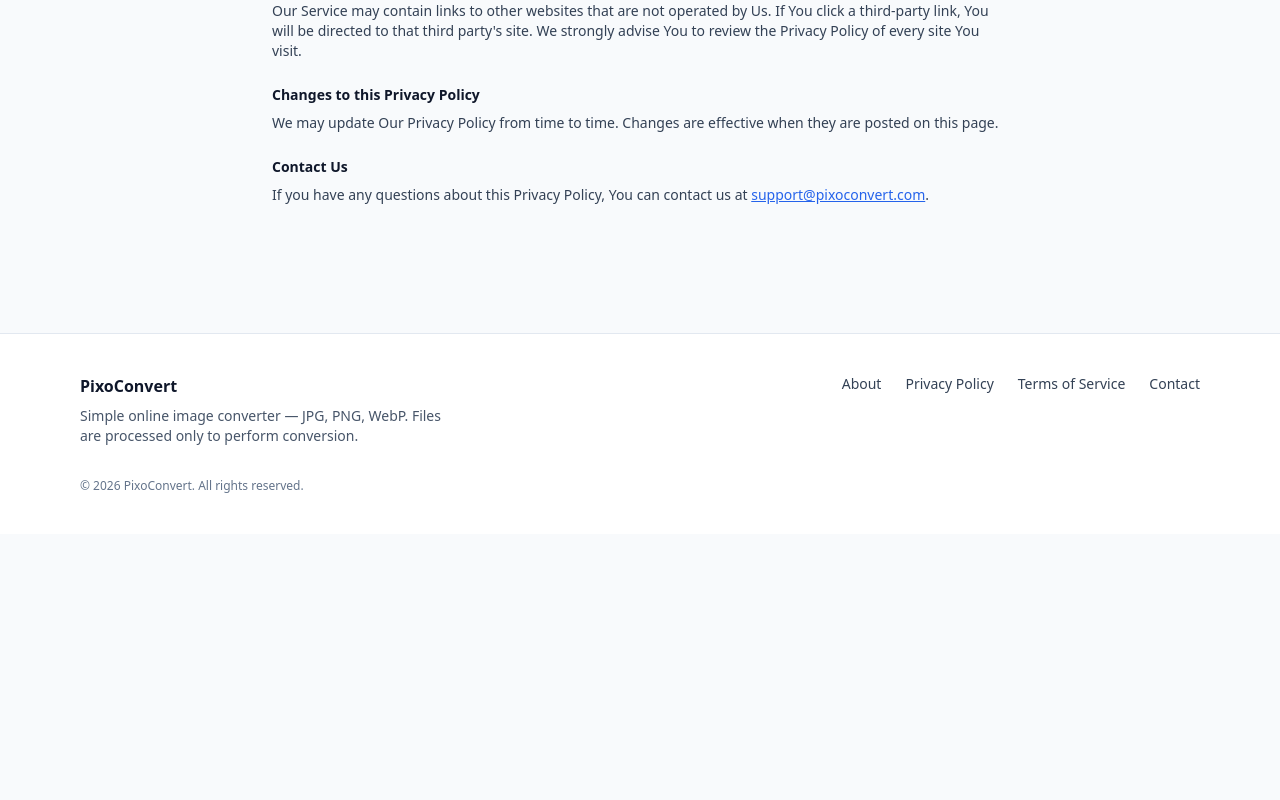
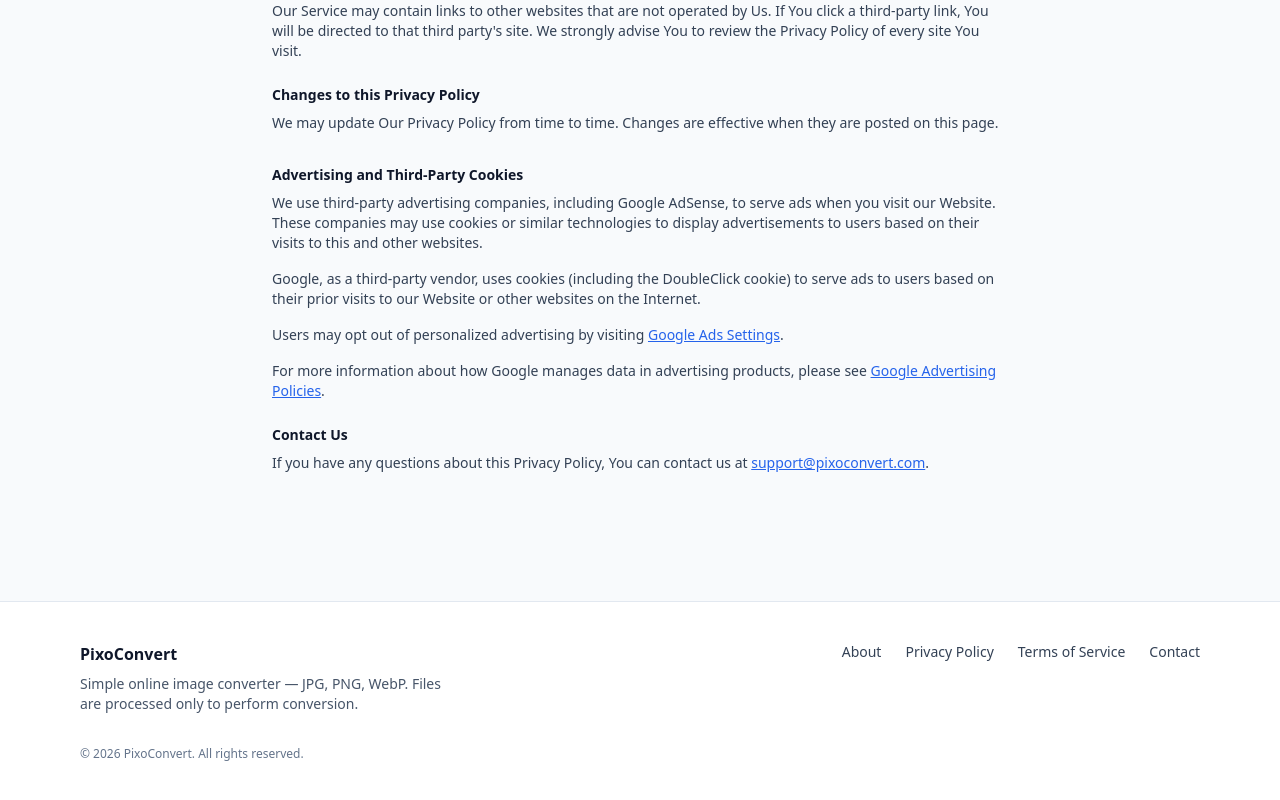
Before and after one commit to boltrsss/pixoconvert, a Next.js app: page /privacy in a window 1280 px wide. Shown: the part 1952-2752 px from the top of the page. Before the commit the page ends 2486 px from the top, so only its background shows below. Built offline with nearby package versions, Linux system fonts and the light colour scheme.

Commit message:
Update page.tsx

```diff
--- a/app/privacy/page.tsx
+++ b/app/privacy/page.tsx
@@ -216,6 +216,52 @@ export default function PrivacyPolicyPage() {
         effective when they are posted on this page.
       </p>
 
+<h2 className="font-semibold text-slate-900 mt-8 mb-2">
+  Advertising and Third-Party Cookies
+</h2>
+
+<p className="mb-4">
+  We use third-party advertising companies, including Google AdSense, to serve
+  ads when you visit our Website. These companies may use cookies or similar
+  technologies to display advertisements to users based on their visits to this
+  and other websites.
+</p>
+
+<p className="mb-4">
+  Google, as a third-party vendor, uses cookies (including the DoubleClick
+  cookie) to serve ads to users based on their prior visits to our Website or
+  other websites on the Internet.
+</p>
+
+<p className="mb-4">
+  Users may opt out of personalized advertising by visiting{" "}
+  <a
+    href="https://adssettings.google.com"
+    target="_blank"
+    rel="noopener noreferrer"
+    className="text-blue-600 underline"
+  >
+    Google Ads Settings
+  </a>.
+</p>
+
+<p className="mb-4">
+  For more information about how Google manages data in advertising products,
+  please see{" "}
+  <a
+    href="https://policies.google.com/technologies/ads"
+    target="_blank"
+    rel="noopener noreferrer"
+    className="text-blue-600 underline"
+  >
+    Google Advertising Policies
+  </a>.
+</p>
+
+
+
+
+
       <h2 className="font-semibold text-slate-900 mt-6 mb-2">
         Contact Us
       </h2>
```
